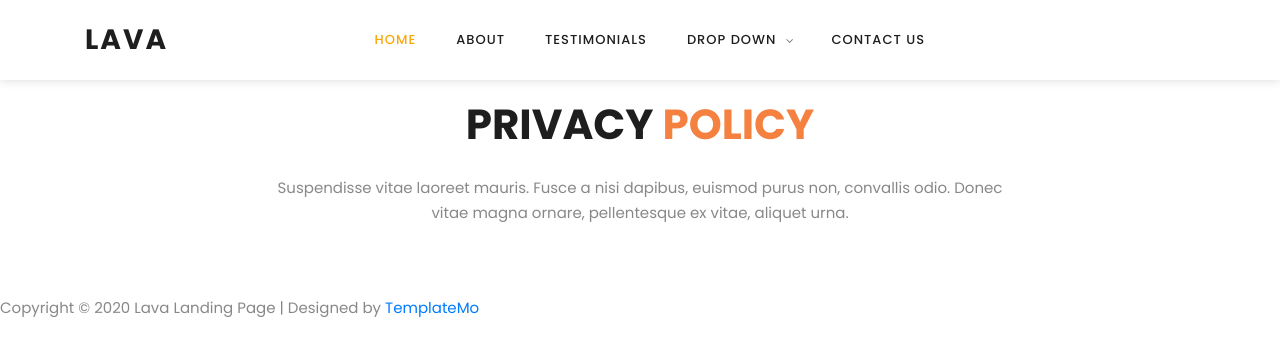
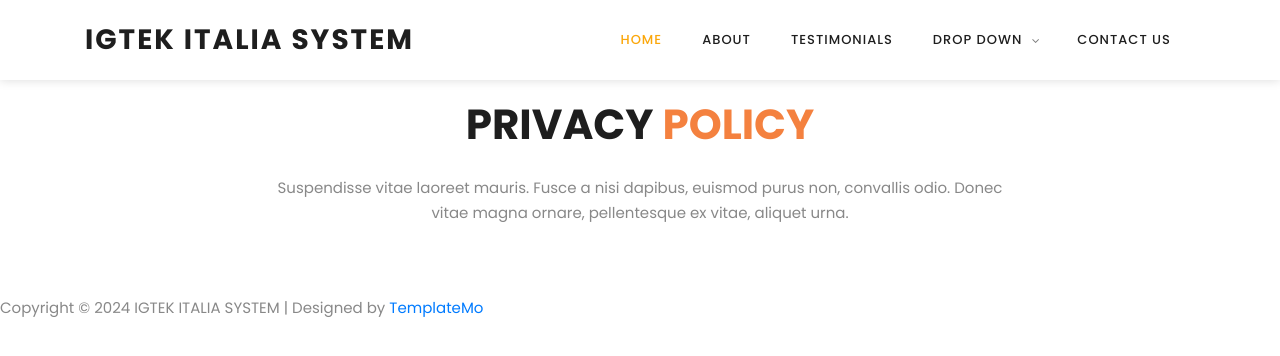
Before and after one commit to igtekitaliasystem/tech, a plain HTML site: page privacy.html in a window 1280 px wide. Drawn offline with Linux system fonts and the light colour scheme.

Commit message:
Update privacy.html

```diff
--- a/privacy.html
+++ b/privacy.html
@@ -9,12 +9,12 @@
     <meta name="author" content="TemplateMo">
     <link href="https://fonts.googleapis.com/css?family=Poppins:100,200,300,400,500,600,700,800,900&display=swap" rel="stylesheet">
 
-    <title>Lava Landing Page HTML Template</title>
+    <title>IGTEK ITALIA SYSTEM</title>
 <!--
 
-Lava Landing Page
+IGTEK ITALIA SYSTEM
 
-https://templatemo.com/tm-540-lava-landing-page
+
 
 -->
 
@@ -50,7 +50,7 @@ https://templatemo.com/tm-540-lava-landing-page
                     <nav class="main-nav">
                         <!-- ***** Logo Start ***** -->
                         <a href="index.html" class="logo">
-                            Lava
+                            IGTEK ITALIA SYSTEM
                         </a>
                         <!-- ***** Logo End ***** -->
                         <!-- ***** Menu Start ***** -->
@@ -108,7 +108,7 @@ https://templatemo.com/tm-540-lava-landing-page
             <div class="row">
                 <div class="col-lg-12">
                     <div class="sub-footer">
-                        <p>Copyright &copy; 2020 Lava Landing Page
+                        <p>Copyright &copy; 2024 IGTEK ITALIA SYSTEM
 
                         | Designed by <a rel="nofollow" href="https://templatemo.com">TemplateMo</a></p>
                     </div>
```
